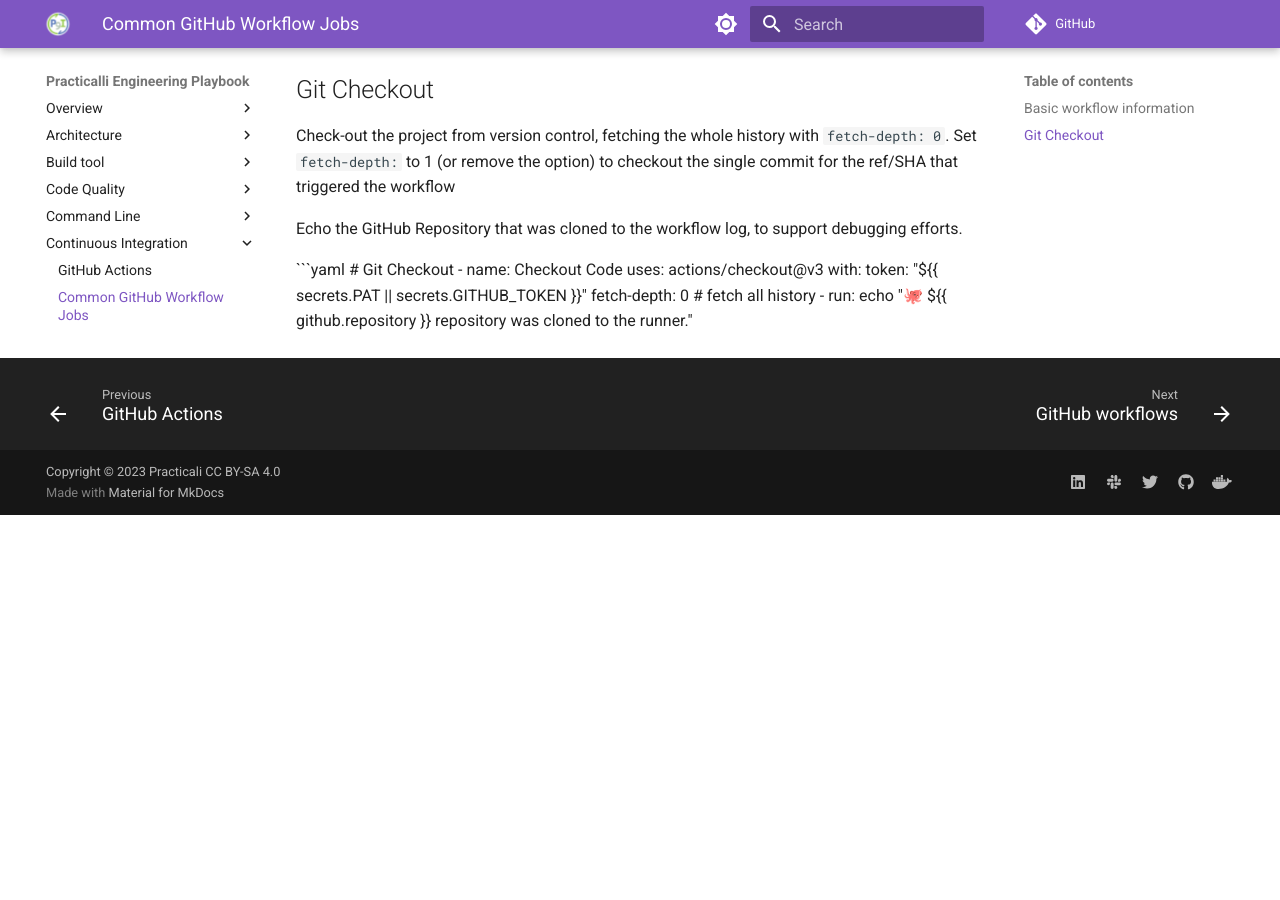
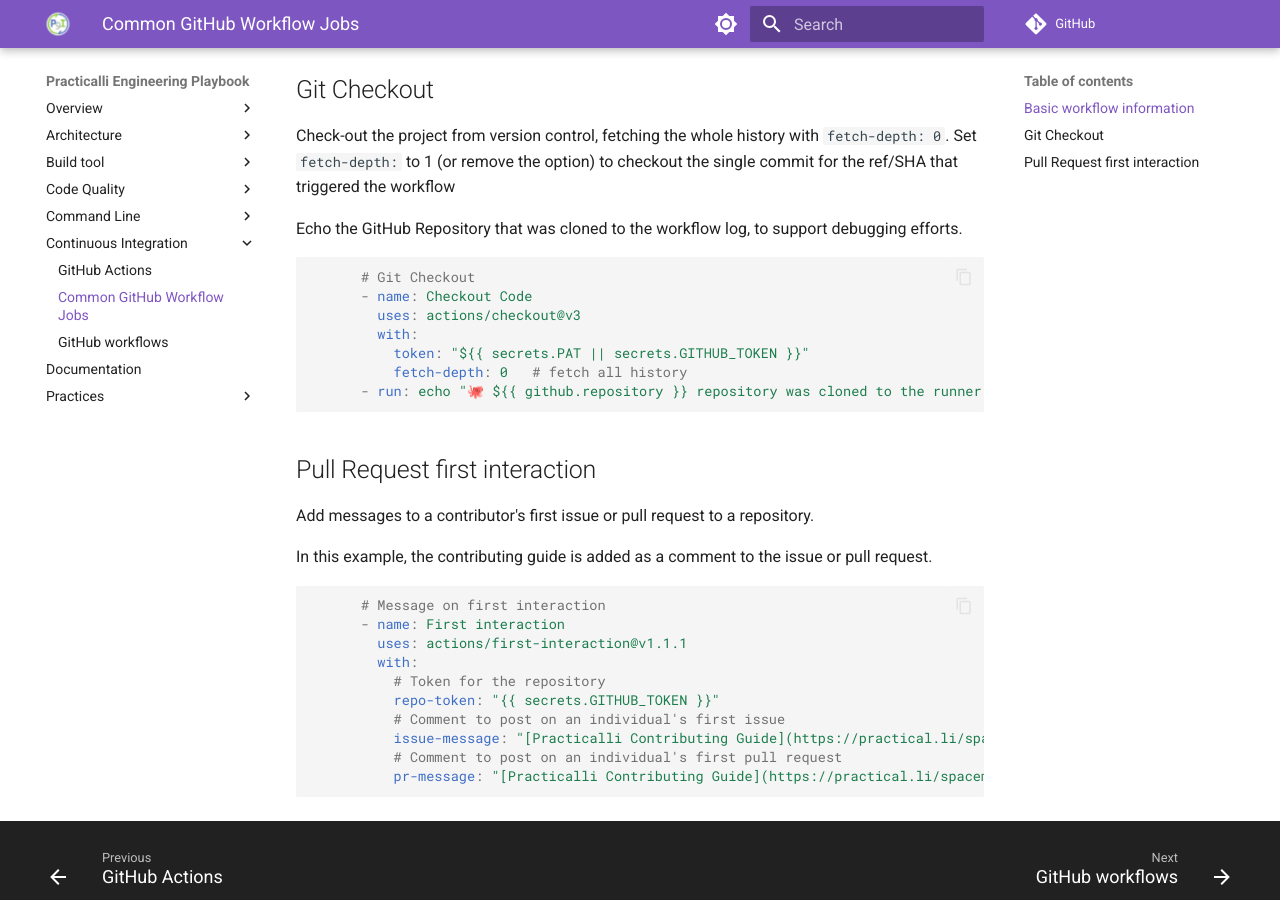
Before and after one commit to practicalli/engineering-playbook, an MkDocs documentation site: the page built from docs/continuous-integration/github-common-jobs.md, in a window 1280 px wide and 900 px high, scrolled down 666 px. Built offline with MkDocs 1.6.1 and Material for MkDocs 9.7.7, drawn with Linux system fonts in a browser that asks for light colours; comment, search, counter and statistics services are not loaded; before the commit the page ends 1181 px from its top, so only the background shows below that.

Commit message:
continuous-integration: first interaction job

````diff
--- a/docs/continuous-integration/github-common-jobs.md
+++ b/docs/continuous-integration/github-common-jobs.md
@@ -40,3 +40,24 @@
           token: "${{ secrets.PAT || secrets.GITHUB_TOKEN }}"
           fetch-depth: 0   # fetch all history
       - run: echo "🐙 ${{ github.repository }} repository was cloned to the runner."
+```
+
+
+## Pull Request first interaction
+
+Add messages to a contributor's first issue or pull request to a repository.
+
+In this example, the contributing guide is added as a comment to the issue or pull request.
+
+```yaml
+      # Message on first interaction
+      - name: First interaction
+        uses: actions/first-interaction@v1.1.1
+        with:
+          # Token for the repository
+          repo-token: "{{ secrets.GITHUB_TOKEN }}"
+          # Comment to post on an individual's first issue
+          issue-message: "[Practicalli Contributing Guide](https://practical.li/spacemacs/introduction/contributing/)"
+          # Comment to post on an individual's first pull request
+          pr-message: "[Practicalli Contributing Guide](https://practical.li/spacemacs/introduction/contributing/)"
+```
````
